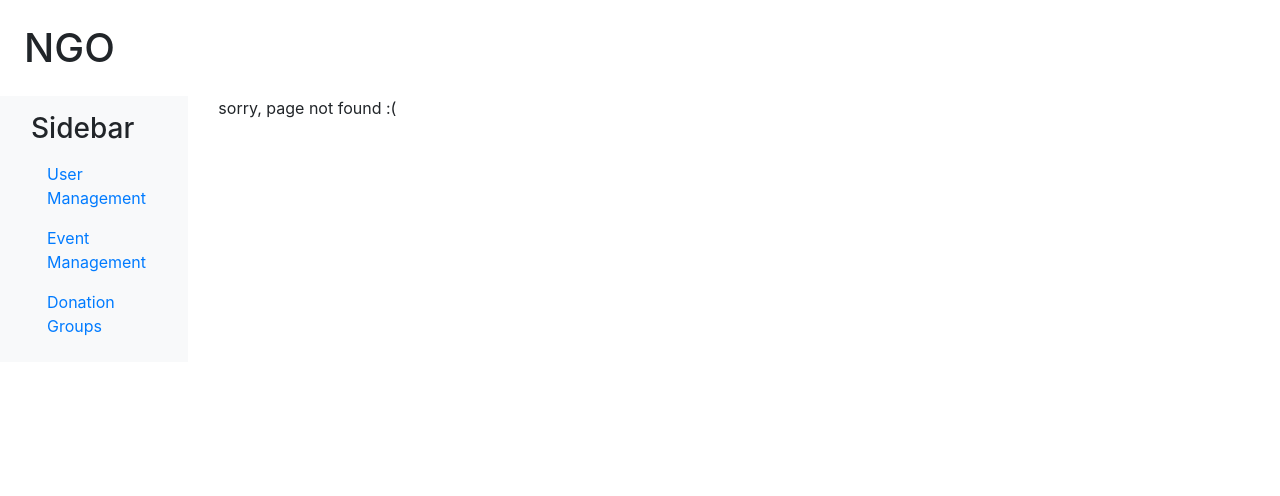
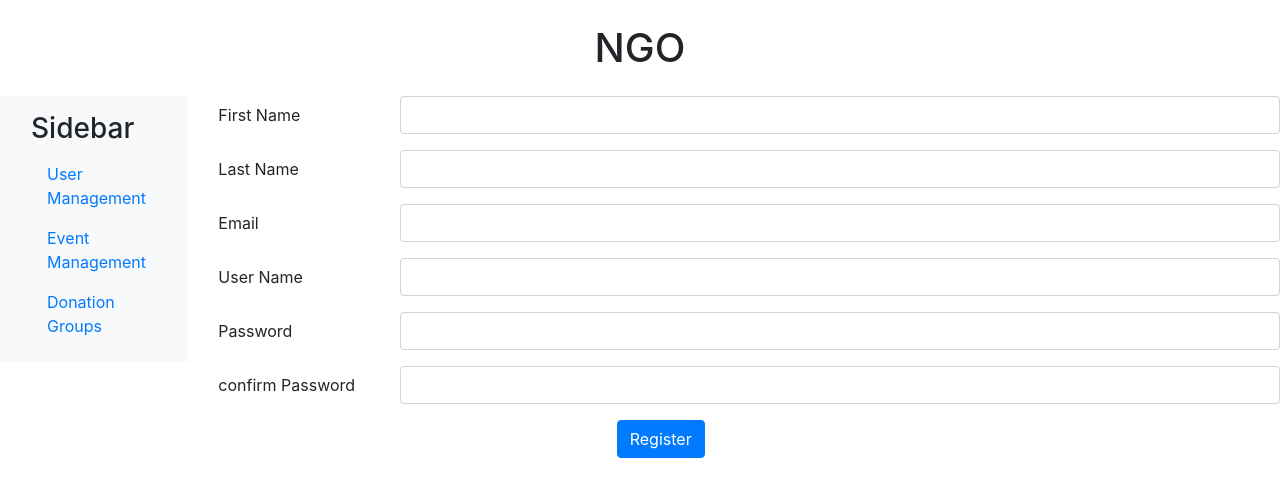
Before and after one commit to loganrennick/ngodonate, an Angular app: page /Register in a window 1280 px wide. Before the commit this address had no page. Shown: the top 496 px of the page. Built offline with nearby package versions, Linux system fonts and the light colour scheme.

Commit message:
login, register forms

```diff
--- a/angular.json
+++ b/angular.json
@@ -1,5 +1,8 @@
 {
   "$schema": "./node_modules/@angular/cli/lib/config/schema.json",
+  "cli": {
+    "analytics": "9bafd841-df38-428f-b470-21155d71a1d9"
+  },
   "version": 1,
   "newProjectRoot": "projects",
   "projects": {
--- a/src/app/app-routing.module.ts
+++ b/src/app/app-routing.module.ts
@@ -3,11 +3,15 @@ import { RouterModule, Routes } from '@angular/router';
 import { DonationLogComponent } from './donation-log/donation-log.component';
 import { DonationStartComponent } from './donation-start/donation-start.component';
 import { DonationTypeManagementComponent } from './donation-type-management/donation-type-management.component';
+import { LoginComponent } from './login/login.component';
 import { PageNotFoundComponent } from './page-not-found/page-not-found.component';
+import { RegistrationComponent } from './registration/registration.component';
 import { UserManagementComponent } from './user-management/user-management.component';
 
 const routes: Routes = [
-  { path: '', component: DonationStartComponent },
+  { path: '', component: LoginComponent },
+   //{ path: '', component: DonationStartComponent },
+  { path: 'Register', component: RegistrationComponent },
   { path: 'donation-log', component: DonationLogComponent },
   { path: 'donation-start', component: DonationStartComponent },
   { path: 'donation-type-management', component: DonationTypeManagementComponent },
--- a/src/app/app.component.html
+++ b/src/app/app.component.html
@@ -1,5 +1,5 @@
 <div class="containter">
-  <h1 class="m-4">NGO</h1>
+  <h1 class="m-4" style="text-align: center;">NGO</h1>
   <div class="row justify-content-between">
     <div class="col-2">
       <nav class="bg-light p-3">
--- /dev/null
+++ b/src/app/login/login.component.html
@@ -0,0 +1,40 @@
+<p>login works!</p>
+
+<div>
+    <form #loginForm="ngForm" (ngSubmit)="onFormSubmit(loginForm)">
+
+        <div class="form-group row">
+            <label  class="col-sm-2 col-form-label">User Name</label>
+            <div class="col-sm-10">
+            <input type='text'  name="userID" class="form-control" [(ngModel)]="loginModel.userID">
+        </div>
+        </div>
+
+        <div class="form-group row">
+            <label class="col-sm-2 col-form-label">Password </label>
+            <div class="col-sm-10">
+            <input type="password"  name="passWord" class="form-control" [(ngModel)]="loginModel.passWord">
+        </div>
+    </div>
+        <div class="form-group" style="text-align: center;">
+            <div class="col-sm-10">
+                <button type="submit" class="btn btn-primary">Login</button>
+             </div>
+        </div>
+
+      <!-- <p><label>User Name</label><input type='text'  name="userID" [(ngModel)]="loginModel.userID"></p>
+      <p><label>Password </label><input type="password"  name="passWord" [(ngModel)]="loginModel.passWord"></p>
+      <p><button type="submit">Login</button> </p>
+       -->
+    </form>
+    <div>
+
+        <div class="form-group" style="text-align: center;">
+            <label>If New User Please Register, by clicking on the Register button</label>
+            <div class="col-sm-10">
+                <button (click)="OnClickRegister()" class="btn btn-primary">Register</button>
+             </div>
+        </div>
+
+    </div>
+</div>
--- /dev/null
+++ b/src/app/login/login.component.ts
@@ -0,0 +1,32 @@
+import { Component, OnInit } from '@angular/core';
+import { Router } from '@angular/router';
+import { Login } from 'src/models/login';
+
+@Component({
+  selector: 'app-login',
+  templateUrl: './login.component.html',
+  styleUrls: ['./login.component.css']
+})
+export class LoginComponent implements OnInit {
+
+  constructor(public router:Router) { }
+
+  public loginModel = new Login();
+  ngOnInit(): void {
+  }
+
+  onFormSubmit(loginForm:any)
+  {
+
+    console.log(this.loginModel);
+
+  }
+
+  OnClickRegister()
+  {
+    console.log("Register Button");
+    this.router.navigate(['Register']);
+  }
+
+
+}
--- /dev/null
+++ b/src/app/registration/registration.component.html
@@ -0,0 +1,62 @@
+<div>
+    <form #RegistrationForm="ngForm" (ngSubmit)="onFormSubmit(RegistrationForm)">
+
+        <div class="form-group row">
+            <label  class="col-sm-2 col-form-label">First Name</label>
+            <div class="col-sm-10">
+            <input type='text'  name="firstName" class="form-control" [(ngModel)]="regModel.firstName">
+            </div>
+        </div>
+
+        <div class="form-group row">
+            <label  class="col-sm-2 col-form-label">Last Name</label>
+            <div class="col-sm-10">
+            <input type='text'  name="lastName" class="form-control" [(ngModel)]="regModel.lastName">
+        </div>
+         </div>
+
+         <div class="form-group row">
+            <label  class="col-sm-2 col-form-label">Email</label>
+            <div class="col-sm-10">
+            <input type='text'  name="eMail" class="form-control" [(ngModel)]="regModel.eMail">
+        </div>
+         </div>
+
+         <div class="form-group row">
+            <label  class="col-sm-2 col-form-label">User Name</label>
+            <div class="col-sm-10">
+            <input type='text'  name="userID" class="form-control" [(ngModel)]="regModel.userID">
+            </div>
+        </div>
+        <div class="form-group row">
+            <label  class="col-sm-2 col-form-label">Password</label>
+            <div class="col-sm-10">
+            <input type='password'  name="passWord" class="form-control" [(ngModel)]="regModel.passWord">
+        </div>
+        </div>
+        <div class="form-group row">
+            <label  class="col-sm-2 col-form-label">confirm Password</label>
+            <div class="col-sm-10">
+            <input type='password'  name="cnfPassWord" class="form-control" [(ngModel)]="regModel.cnfPassWord">
+        </div>
+
+         </div>
+
+        <div class="form-group" style="text-align: center;">
+            <div class="col-sm-10">
+                <button type="submit" class="btn btn-primary">Register</button>
+             </div>
+        </div>
+
+    </form>
+    <div>
+
+        <!-- <div class="form-group" style="text-align: center;">
+            <label>If New User Please Register, by clicking on the Register button</label>
+            <div class="col-sm-10">
+                <button (click)="OnClickRegister()" class="btn btn-primary">Register</button>
+             </div>
+        </div>  -->
+
+    </div>
+</div>
--- /dev/null
+++ b/src/app/registration/registration.component.ts
@@ -0,0 +1,24 @@
+import { Component, OnInit } from '@angular/core';
+import { RegistrationModel } from 'src/models/registration';
+
+@Component({
+  selector: 'app-registration',
+  templateUrl: './registration.component.html',
+  styleUrls: ['./registration.component.css']
+})
+export class RegistrationComponent implements OnInit {
+
+  constructor() { }
+
+  public regModel = new RegistrationModel();
+
+
+  ngOnInit(): void {
+  }
+
+  onFormSubmit(RegistrationForm:any)
+  {
+    console.log(this.regModel);
+  }
+
+}
--- /dev/null
+++ b/src/models/login.ts
@@ -0,0 +1,6 @@
+export class Login{
+    _id:number=0;
+    userID:string ="";
+    passWord:string="";
+
+}
--- /dev/null
+++ b/src/models/registration.ts
@@ -0,0 +1,10 @@
+export class RegistrationModel{
+    _id:number=0;
+    firstName:string="";
+    lastName:string="";
+    eMail:string="";
+    userRole:string="";
+    userID:string ="";
+    passWord:string="";
+    cnfPassWord:string="";
+}
```
Also changed, not shown: src/app/app.module.ts (+8 -3 lines), src/app/login/login.component.css (added), src/app/registration/registration.component.css (added), 2 other files (tests, documents, lock files or other folders).
